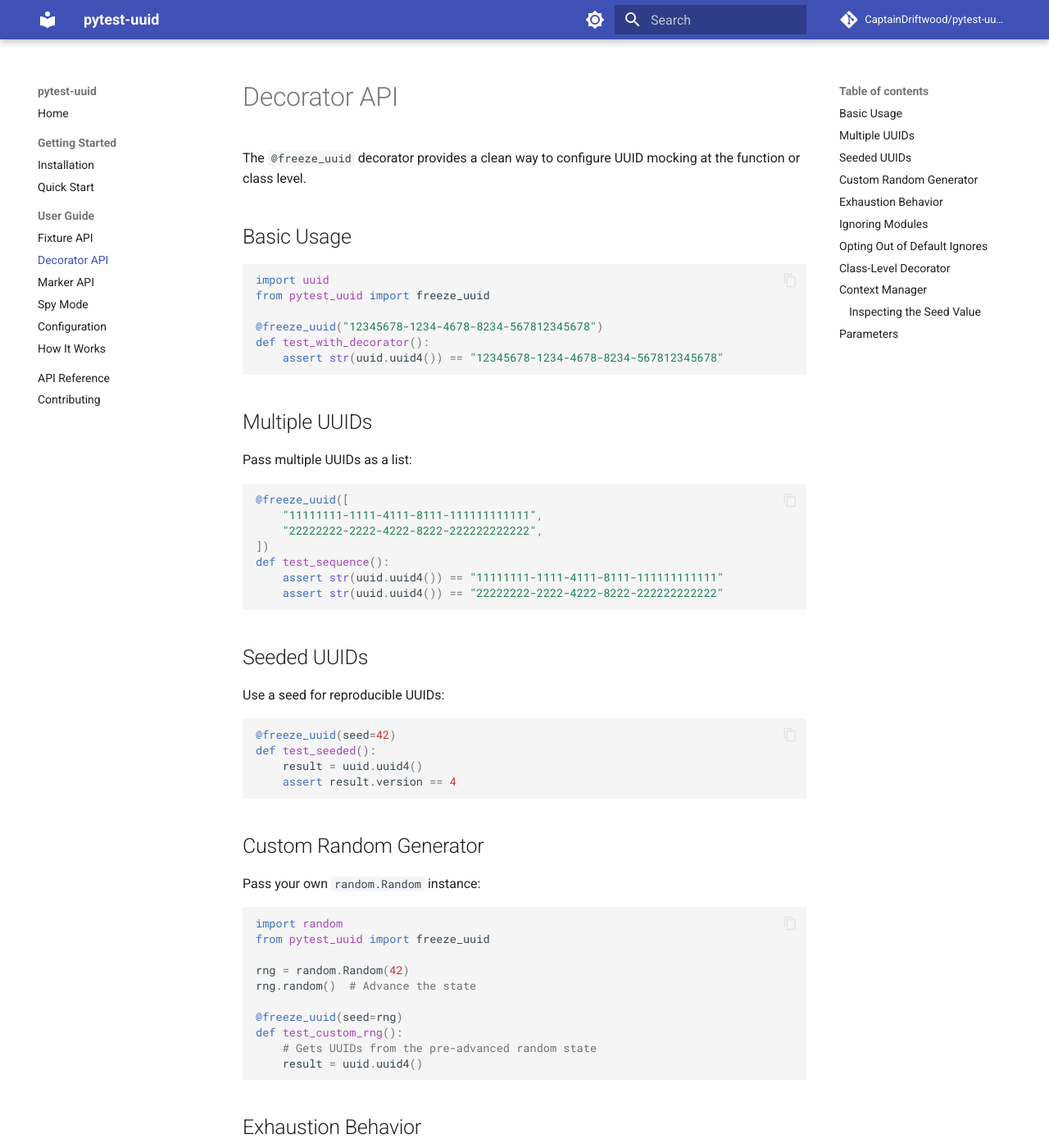
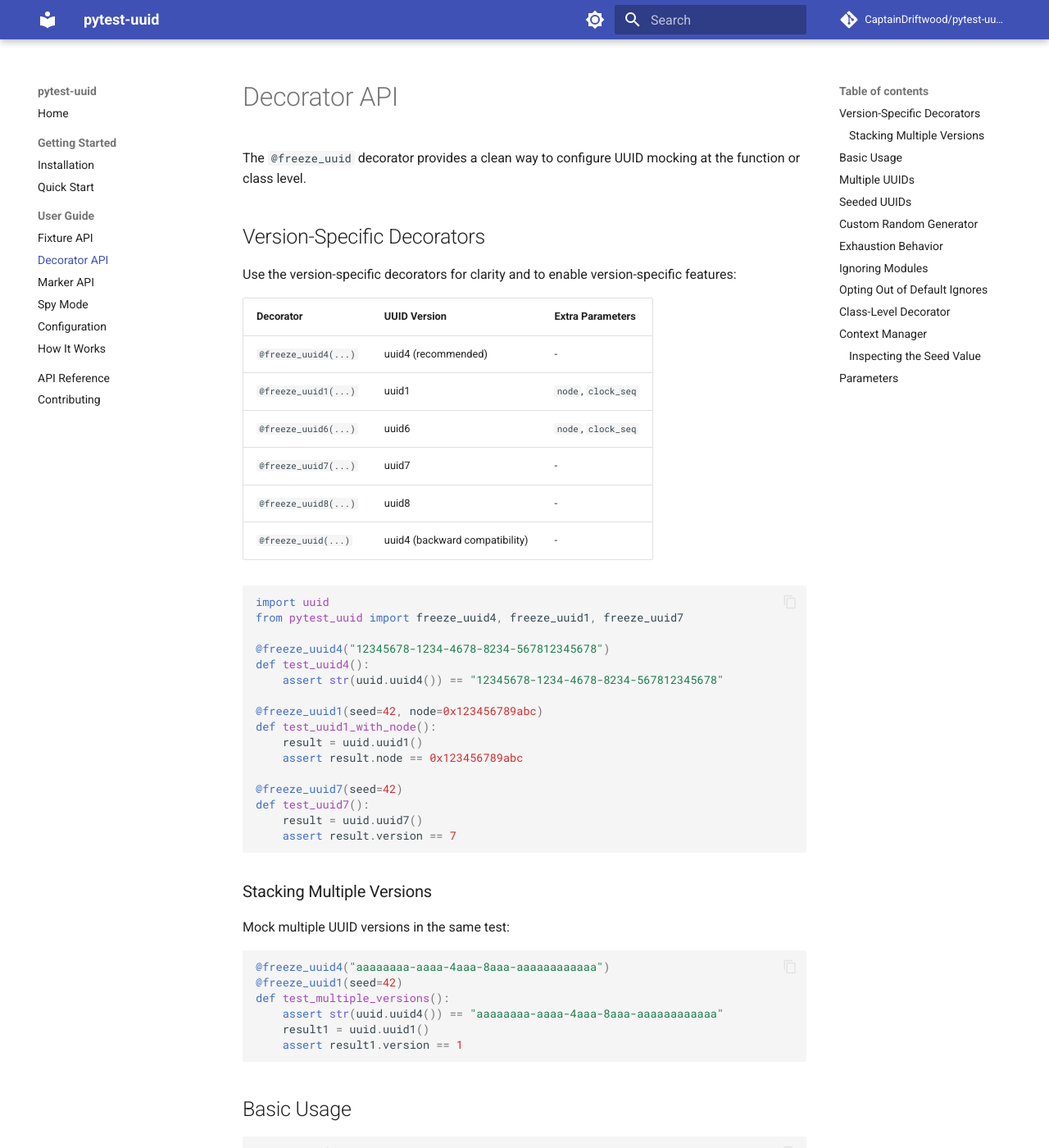
Before and after one commit to CaptainDriftwood/pytest-uuid, an MkDocs documentation site: the page built from docs/guide/decorator-api.md, in a window 1280 px wide and 1400 px high. Shown: the whole window at 82% size. Built offline with MkDocs 1.6.1 and Material for MkDocs 9.7.7, drawn with Linux system fonts in a browser that asks for light colours; comment, search, counter and statistics services are not loaded; some of the changed text lies outside the part shown.

Commit message:
fix: thread safety and documentation improvements
Thread Safety:
- Add lock protection to calls_with_namespace() and calls_with_name()
  in NamespaceUUIDSpy to prevent race conditions during iteration
- Add lock protection to set_ignore() in UUID4Mocker and _BaseUUIDMocker
- Add lock protection to reset() in UUID4Mocker for ignore list updates
- Ensure consistent tuple conversion in set_ignore() methods

Documentation:
- Add Version-Specific Decorators section to decorator-api.md
- Add Version-Specific Markers section to marker-api.md
- Document node and clock_seq parameters for uuid1/uuid6

Tests:
- Add clock_seq parameter tests for freeze_uuid1 and freeze_uuid6
- Add node parameter tests for freeze_uuid6
- Add sequence tests for freeze_uuid1, freeze_uuid6, freeze_uuid7, freeze_uuid8
- Add decorator tests for version-specific freezers
- Add marker tests for freeze_uuid6 and freeze_uuid8
- Add marker test for freeze_uuid1 with node parameter

````diff
--- a/docs/guide/decorator-api.md
+++ b/docs/guide/decorator-api.md
@@ -1,6 +1,51 @@
 # Decorator API
 
 The `@freeze_uuid` decorator provides a clean way to configure UUID mocking at the function or class level.
+
+## Version-Specific Decorators
+
+Use the version-specific decorators for clarity and to enable version-specific features:
+
+| Decorator | UUID Version | Extra Parameters |
+|-----------|--------------|------------------|
+| `@freeze_uuid4(...)` | uuid4 (recommended) | - |
+| `@freeze_uuid1(...)` | uuid1 | `node`, `clock_seq` |
+| `@freeze_uuid6(...)` | uuid6 | `node`, `clock_seq` |
+| `@freeze_uuid7(...)` | uuid7 | - |
+| `@freeze_uuid8(...)` | uuid8 | - |
+| `@freeze_uuid(...)` | uuid4 (backward compatibility) | - |
+
+```python
+import uuid
+from pytest_uuid import freeze_uuid4, freeze_uuid1, freeze_uuid7
+
+@freeze_uuid4("12345678-1234-4678-8234-567812345678")
+def test_uuid4():
+    assert str(uuid.uuid4()) == "12345678-1234-4678-8234-567812345678"
+
+@freeze_uuid1(seed=42, node=0x123456789abc)
+def test_uuid1_with_node():
+    result = uuid.uuid1()
+    assert result.node == 0x123456789abc
+
+@freeze_uuid7(seed=42)
+def test_uuid7():
+    result = uuid.uuid7()
+    assert result.version == 7
+```
+
+### Stacking Multiple Versions
+
+Mock multiple UUID versions in the same test:
+
+```python
+@freeze_uuid4("aaaaaaaa-aaaa-4aaa-8aaa-aaaaaaaaaaaa")
+@freeze_uuid1(seed=42)
+def test_multiple_versions():
+    assert str(uuid.uuid4()) == "aaaaaaaa-aaaa-4aaa-8aaa-aaaaaaaaaaaa"
+    result1 = uuid.uuid1()
+    assert result1.version == 1
+```
 
 ## Basic Usage
 
@@ -180,3 +225,5 @@
 | `on_exhausted` | `str` | `"cycle"`, `"random"`, or `"raise"` |
 | `ignore` | `list[str]` | Module prefixes to exclude from mocking |
 | `ignore_defaults` | `bool` | Include default ignore list (default `True`) |
+| `node` | `int` | Fixed MAC address for uuid1/uuid6 |
+| `clock_seq` | `int` | Fixed clock sequence for uuid1/uuid6 |
````
Also changed, not shown: docs/guide/marker-api.md (+47 -0 lines), 3 other files.
